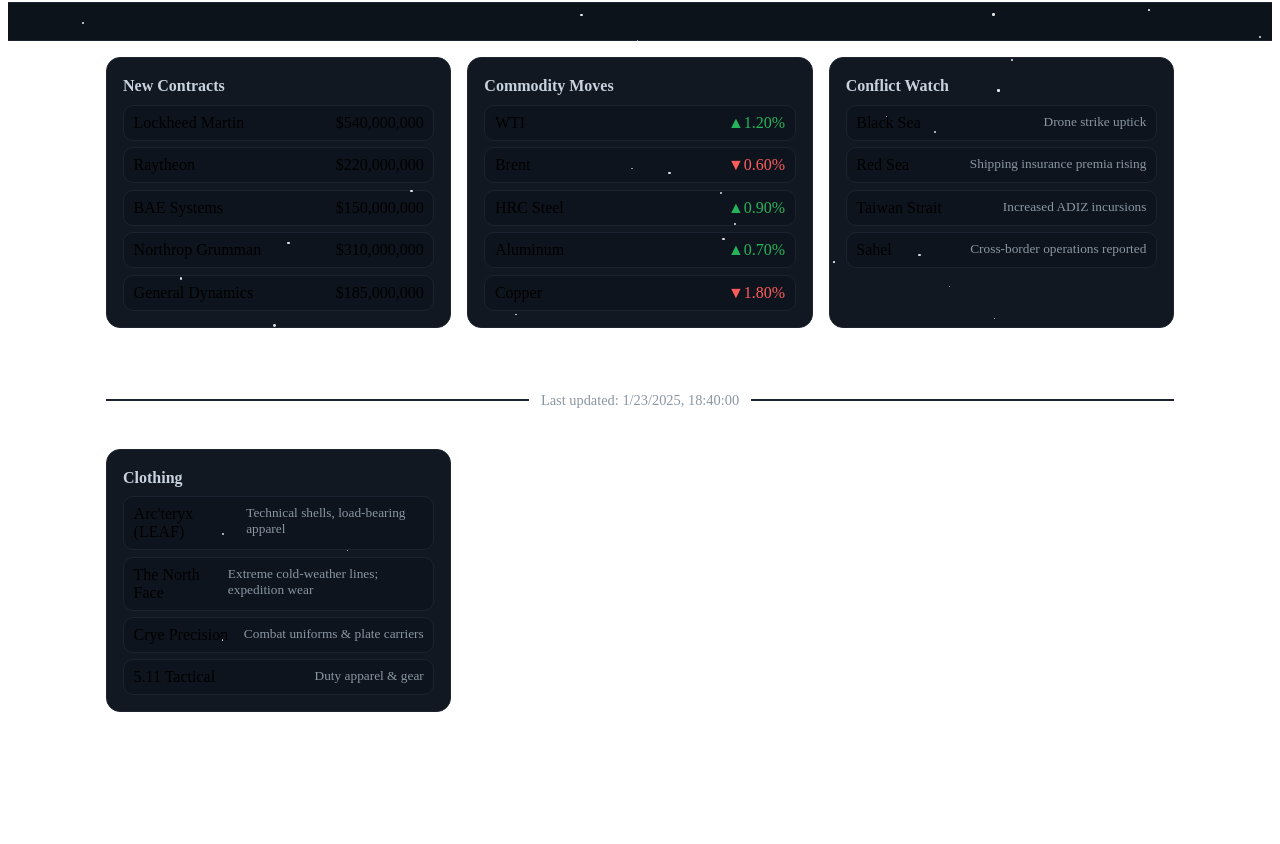
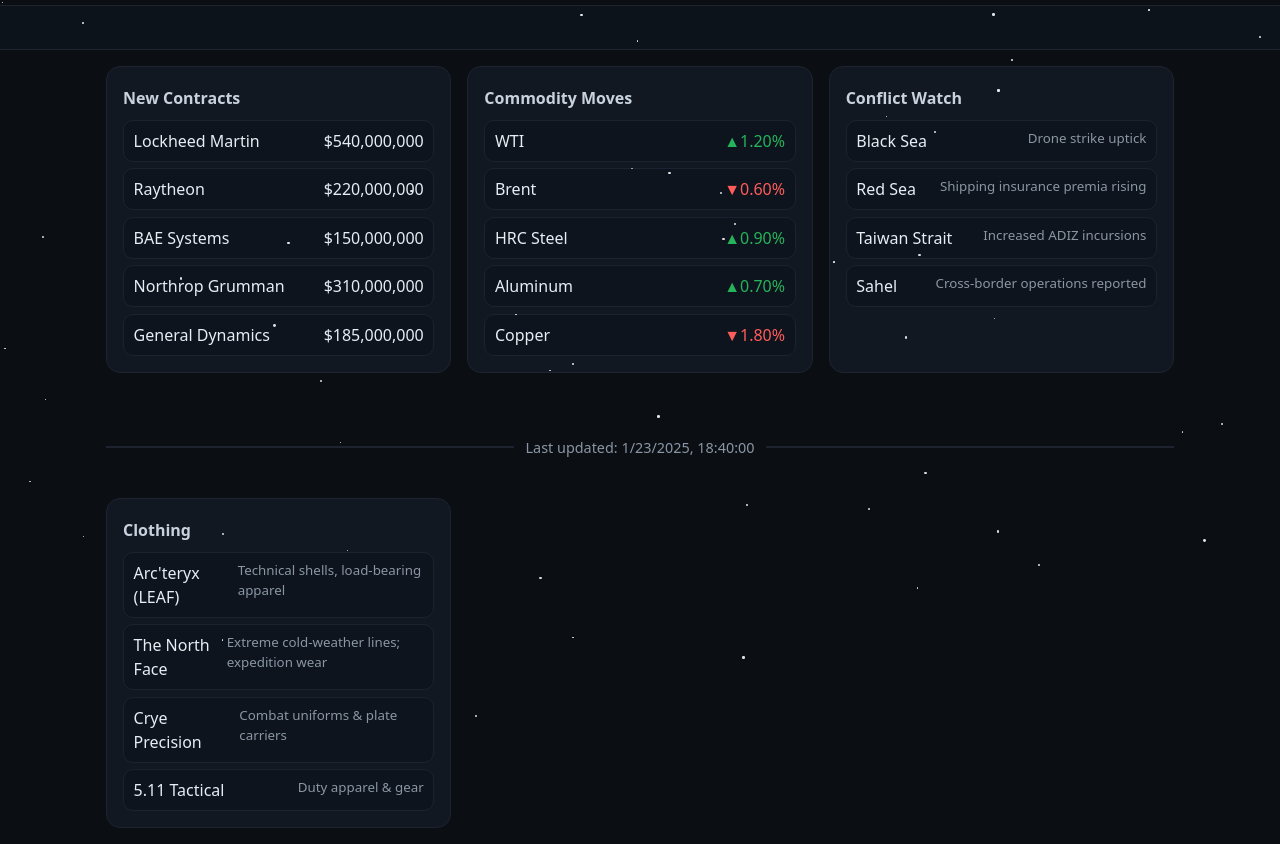
Before and after one commit to DribzyMunition/mil-ticker, a plain HTML site: page index.html in a window 1280 px wide. Shown: the part 75-919 px from the top of the page. Before the commit the page ends 811 px from the top, so only its background shows below. Drawn offline with Linux system fonts and the light colour scheme.

Commit message:
background black

```diff
--- a/index.html
+++ b/index.html
@@ -13,6 +13,13 @@
     --up:#25b45b;
     --down:#ff5c5c
   }
+
+ body {
+  margin: 0;
+  background-color: var(--bg);
+  color: var(--text);
+  font: 16px/1.5 system-ui, Segoe UI, Roboto;
+}
 
   /* starfield overlay */
   body::before {
```
